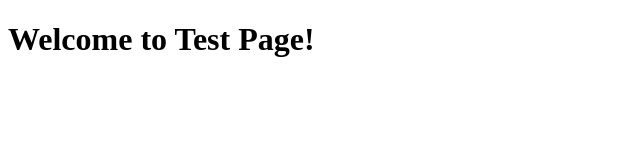
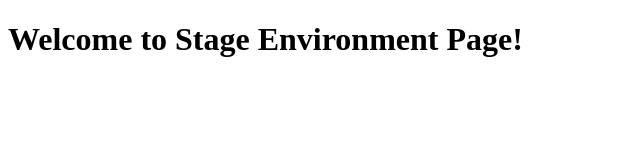
Before and after one commit to reddyfull/azurefunctions, a plain HTML site: page welcome.html in a window 1280 px wide. Shown: the whole page, without its empty margins (0-640 px from the left). Drawn offline with Linux system fonts and the light colour scheme.

Commit message:
main test

```diff
--- a/welcome.html
+++ b/welcome.html
@@ -4,6 +4,6 @@
     <title>Welcome to Test Page</title>
 </head>
 <body>
-    <h1>Welcome to Test Page!</h1>
+    <h1>Welcome to Stage Environment Page!</h1>
 </body>
 </html>
```
Also changed, not shown: .github/workflows/cicd_flow.yml.
